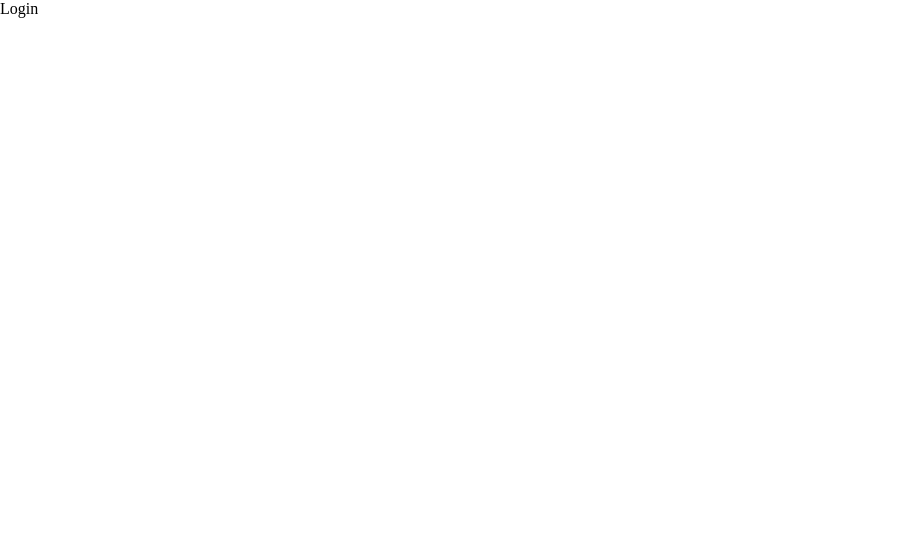
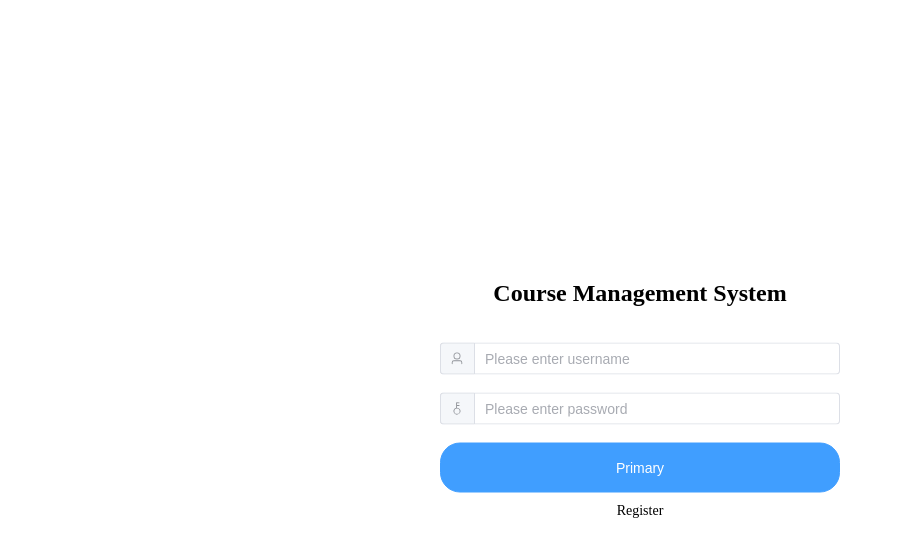
Before and after one commit to wesleyweitianqi/courseProject, a Vue app in the folder courseproject/: page /home#/login in a window 1280 px wide. Shown: the top 556 px of the page, without its empty margins (0-903 px from the left). Built offline with nearby package versions, Linux system fonts and the light colour scheme.

Commit message:
frontend login setup and validate

```diff
--- a/courseproject/src/views/Login.vue
+++ b/courseproject/src/views/Login.vue
@@ -1,7 +1,146 @@
 <template>
-  <div>Login</div>
+  <div class="login">
+    <div class="bgp"></div>
+    <div class="login_container">
+      <h1>Course Management System</h1>
+      <el-form
+        class="login_form"
+        :model="userInfo"
+        :rules="rules"
+        @keyup.enter="onLogin"
+        ref="ref_form"
+      >
+        <el-form-item prop="userName">
+          <el-input type="text" placeholder="Please enter username" v-model.trim="userInfo.userName" autocomplete="off"
+            ><template #prepend
+              ><el-icon><User /></el-icon></template
+          ></el-input>
+        </el-form-item>
+        <el-form-item prop="password">
+          <el-input type="password" placeholder="Please enter password" v-model.trim="userInfo.password" autocomplete="new-password"
+            ><template #prepend
+              ><el-icon><Key /></el-icon></template
+          ></el-input>
+        </el-form-item>
+        <el-button type="primary" class="login_submit" @click="onLogin">Primary</el-button>
+        <div class="login_register" @click="toGo">Register</div>
+      </el-form>
+    </div>
+  </div>
 </template>
 <script setup>
+import router from "@/router";
+import { ElMessage } from "element-plus";
+import { reactive, ref } from "vue";
+
+const ref_form=ref(null)
+
+const userInfo = reactive({
+  userName: "",
+  password: "",
+});
+
+const rules = {
+  userName: [
+    { required: true, trigger: "blur", message: "username cannot be empty" },
+  ],
+  password: [
+    { required: true, trigger: "blur", message: "password cannot be empty" },
+    {min:3, max:6, trigger:"blur", message: "password length between 3-6"}
+  ],
+};
+
+const onLogin =()=> {
+  ref_form.value.validate((val)=> {
+    if (val) {
+      getLoginData()
+    }
+  })
+}
+
+const getLoginData =()=> {
+  localStorage.setItem('token', "data")
+  ElMessage({
+    message: "login successfully",
+    type: "success",
+  });
+  router.push('/home')
+}
+
+const toGo =()=> {
+  router.push('/register')
+}
 </script>
-<style lang='less' scoped>
+<style lang="less" scoped>
+// @-webkit-keyframes fadenum {
+//   0% {
+//     opacity: 0;
+//   }
+
+//   100% {
+//     opacity: 1;
+//   }
+// }
+
+.login {
+  height: 100%;
+
+  .bgp {
+    height: 100%;
+    // background-image: url("../assets/bj.jpeg");
+    background-repeat: no-repeat;
+    background-size: 100%;
+    background-position: 50% 50%;
+  }
+
+  .el-icon {
+    height: 30px !important;
+  }
+
+  .login_container {
+    // animation: fadenum 1s ease;
+    position: absolute;
+    z-index: 1;
+    width: 400px;
+    top: 50%;
+    left: 50%;
+    transform: translate(-50%, -50%);
+    transition: all 1s;
+    min-height: 273px;
+    text-align: center;
+    background-color: #fff;
+    border-radius: 10px;
+    padding: 20px;
+
+    h1 {
+      font-size: 24px;
+      transition: all 1s;
+      font-weight: bold;
+      margin-bottom: 36px;
+    }
+
+    .el-card {
+      border-radius: 20px;
+    }
+
+    .login_form {
+      .login_submit {
+        width: 100%;
+        height: 50px;
+        border-radius: 20px;
+        margin-bottom: 10px;
+      }
+
+      .login_register {
+        width: 6.25rem;
+        font-size: 0.875rem;
+        margin: 0 auto;
+      }
+
+      :deep(.el-input-group__prepend) {
+        padding: 0 10px;
+      }
+    }
+  }
+}
 </style>
```
